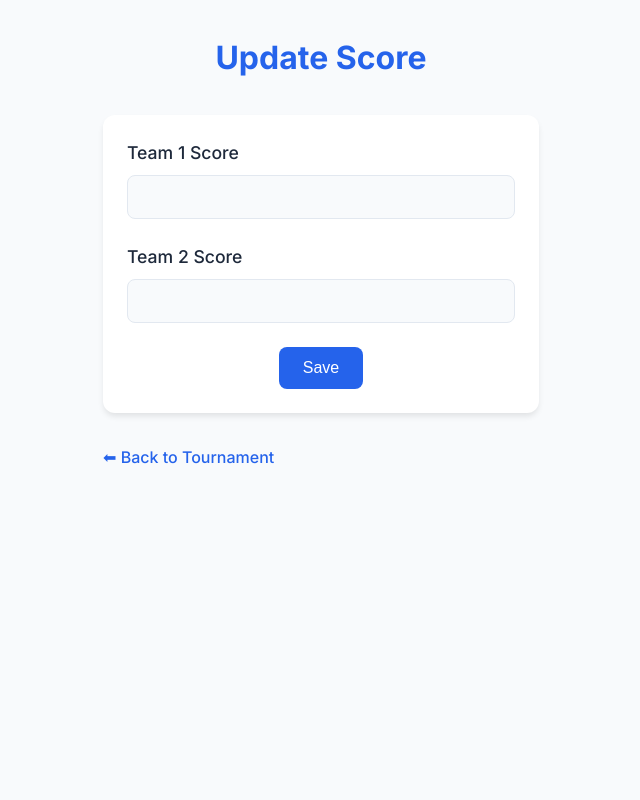
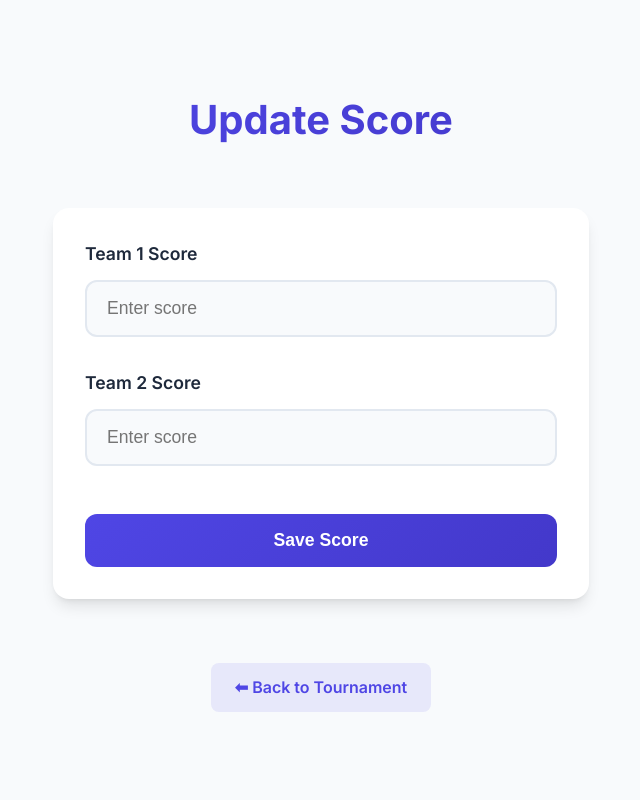
Before and after one commit to RkTushar/Tournamento----using-python, a Django app: page /match/1/update/ in a window 1280 px wide. Shown: the whole page, without its empty margins (319-959 px from the left). Run offline with Django 5.2, Linux system fonts and the light colour scheme; data comes from the database, SQL or seed files in the repository.

Commit message:
Update update_match_score.html

```diff
--- a/tournamento/core/templates/core/update_match_score.html
+++ b/tournamento/core/templates/core/update_match_score.html
@@ -7,8 +7,8 @@
     <link href="https://fonts.googleapis.com/css2?family=Inter:wght@400;500;600;700&display=swap" rel="stylesheet">
     <style>
         :root {
-            --primary: #2563eb;
-            --primary-dark: #1d4ed8;
+            --primary: #4f46e5;
+            --primary-dark: #4338ca;
             --secondary: #64748b;
             --background: #f8fafc;
             --surface: #ffffff;
@@ -16,6 +16,9 @@
             --border: #e2e8f0;
             --success: #22c55e;
             --warning: #f59e0b;
+            --shadow-sm: 0 1px 2px 0 rgb(0 0 0 / 0.05);
+            --shadow: 0 4px 6px -1px rgb(0 0 0 / 0.1), 0 2px 4px -2px rgb(0 0 0 / 0.1);
+            --shadow-lg: 0 10px 15px -3px rgb(0 0 0 / 0.1), 0 4px 6px -4px rgb(0 0 0 / 0.1);
         }
 
         * {
@@ -30,74 +33,96 @@
             color: var(--text);
             line-height: 1.6;
             padding: 2rem;
-            max-width: 500px;
+            max-width: 600px;
             margin: 0 auto;
+            min-height: 100vh;
+            display: flex;
+            flex-direction: column;
+            align-items: center;
+            justify-content: center;
         }
 
         .header {
             text-align: center;
-            margin-bottom: 2rem;
+            margin-bottom: 2.5rem;
+            width: 100%;
         }
 
         h1 {
-            font-size: 2rem;
-            color: var(--primary);
+            font-size: 2.5rem;
+            background: linear-gradient(135deg, var(--primary), var(--primary-dark));
+            -webkit-background-clip: text;
+            -webkit-text-fill-color: transparent;
             margin-bottom: 1rem;
             font-weight: 700;
         }
 
         .form-container {
             background: var(--surface);
-            padding: 1.5rem;
-            border-radius: 12px;
-            box-shadow: 0 4px 6px -1px rgb(0 0 0 / 0.1);
+            padding: 2rem;
+            border-radius: 16px;
+            box-shadow: var(--shadow-lg);
             margin-bottom: 2rem;
             text-align: center;
+            width: 100%;
+            transition: transform 0.2s ease;
+        }
+
+        .form-container:hover {
+            transform: translateY(-2px);
         }
 
         .form-group {
-            margin-bottom: 1.5rem;
+            margin-bottom: 2rem;
             text-align: left;
         }
 
         .form-group label {
             color: var(--text);
             font-size: 1.1rem;
-            font-weight: 500;
-            margin-bottom: 0.5rem;
+            font-weight: 600;
+            margin-bottom: 0.75rem;
             display: block;
         }
 
         .form-group input {
-            padding: 0.75rem 1rem;
-            border-radius: 8px;
-            border: 1px solid var(--border);
+            padding: 1rem 1.25rem;
+            border-radius: 12px;
+            border: 2px solid var(--border);
             width: 100%;
-            font-size: 1rem;
+            font-size: 1.1rem;
             color: var(--text);
             background: var(--background);
+            transition: all 0.2s ease;
         }
 
         .form-group input:focus {
             outline: none;
-            border: 1px solid var(--primary);
-            box-shadow: 0 0 5px var(--primary);
+            border-color: var(--primary);
+            box-shadow: 0 0 0 4px rgba(79, 70, 229, 0.1);
         }
 
         button {
-            padding: 0.75rem 1.5rem;
-            background: var(--primary);
+            padding: 1rem 2rem;
+            background: linear-gradient(135deg, var(--primary), var(--primary-dark));
             color: #ffffff;
-            font-size: 1rem;
-            font-weight: 500;
+            font-size: 1.1rem;
+            font-weight: 600;
             border: none;
-            border-radius: 8px;
+            border-radius: 12px;
             cursor: pointer;
-            transition: background 0.2s ease;
+            transition: all 0.2s ease;
+            width: 100%;
+            margin-top: 1rem;
         }
 
         button:hover {
-            background: var(--primary-dark);
+            transform: translateY(-1px);
+            box-shadow: var(--shadow);
+        }
+
+        button:active {
+            transform: translateY(0);
         }
 
         a.back-link {
@@ -106,14 +131,31 @@
             gap: 0.5rem;
             color: var(--primary);
             text-decoration: none;
-            font-weight: 500;
-            margin-bottom: 2rem;
-            transition: color 0.2s ease;
+            font-weight: 600;
+            margin-top: 2rem;
+            padding: 0.75rem 1.5rem;
+            border-radius: 8px;
+            transition: all 0.2s ease;
+            background: rgba(79, 70, 229, 0.1);
         }
 
         a.back-link:hover {
-            color: var(--primary-dark);
-            text-decoration: none;
+            background: rgba(79, 70, 229, 0.15);
+            transform: translateX(-4px);
+        }
+
+        @media (max-width: 640px) {
+            body {
+                padding: 1rem;
+            }
+
+            .form-container {
+                padding: 1.5rem;
+            }
+
+            h1 {
+                font-size: 2rem;
+            }
         }
     </style>
 </head>
@@ -127,15 +169,15 @@
             {% csrf_token %}
             <div class="form-group">
                 <label>{{ match.team_a.name }} Score</label>
-                <input type="number" name="score_a" min="0" required>
+                <input type="number" name="score_a" min="0" required placeholder="Enter score">
             </div>
 
             <div class="form-group">
                 <label>{{ match.team_b.name }} Score</label>
-                <input type="number" name="score_b" min="0" required>
+                <input type="number" name="score_b" min="0" required placeholder="Enter score">
             </div>
 
-            <button type="submit">Save</button>
+            <button type="submit">Save Score</button>
         </form>
     </div>
 
```
